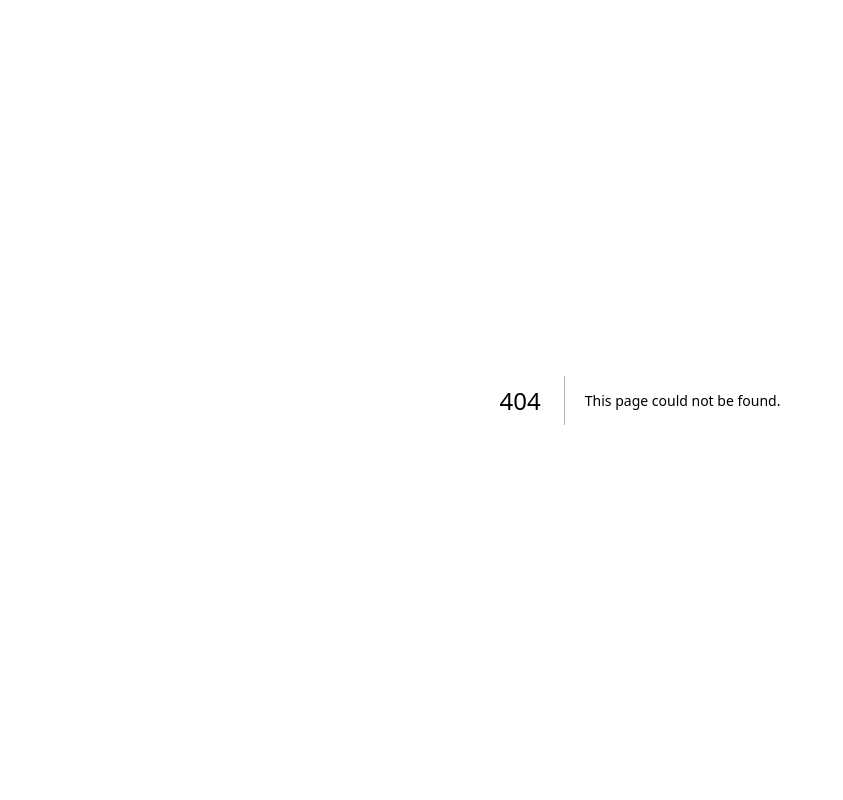
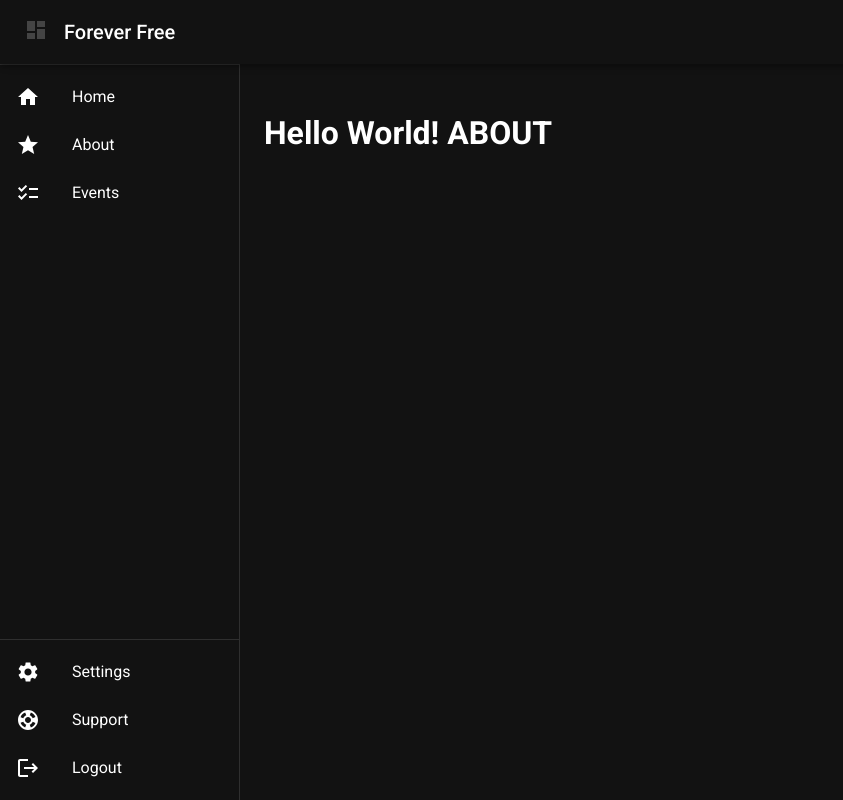
Before and after one commit to Airijko/ForeverFree-1.0, a Next.js app: page /about in a window 1280 px wide. Before the commit this address had no page. Shown: the whole page, without its empty margins (0-843 px from the left). Built offline with nearby package versions, Linux system fonts and the light colour scheme.

Commit message:
feat: updated layout.js

```diff
--- a/package.json
+++ b/package.json
@@ -18,6 +18,7 @@
   "dependencies": {
     "@emotion/react": "^11.11.1",
     "@emotion/styled": "^11.11.0",
+    "@mui/icons-material": "^5.14.3",
     "@mui/material": "^5.14.3",
     "eslint": "8.46.0",
     "eslint-config-next": "13.4.12",
--- /dev/null
+++ b/src/app/about/page.js
@@ -0,0 +1,7 @@
+export default function About() {
+  return (
+    <div>
+      <h1>Hello World! ABOUT</h1>
+    </div>
+  );
+}
--- a/src/app/layout.js
+++ b/src/app/layout.js
@@ -1,17 +1,114 @@
-import './globals.css';
-import { Inter } from 'next/font/google';
-
-const inter = Inter({ subsets: ['latin'] });
+import ChecklistIcon from '@mui/icons-material/Checklist';
+import DashboardIcon from '@mui/icons-material/Dashboard';
+import HomeIcon from '@mui/icons-material/Home';
+import LogoutIcon from '@mui/icons-material/Logout';
+import SettingsIcon from '@mui/icons-material/Settings';
+import StarIcon from '@mui/icons-material/Star';
+import SupportIcon from '@mui/icons-material/Support';
+import AppBar from '@mui/material/AppBar';
+import Box from '@mui/material/Box';
+import Divider from '@mui/material/Divider';
+import Drawer from '@mui/material/Drawer';
+import List from '@mui/material/List';
+import ListItem from '@mui/material/ListItem';
+import ListItemButton from '@mui/material/ListItemButton';
+import ListItemIcon from '@mui/material/ListItemIcon';
+import ListItemText from '@mui/material/ListItemText';
+import Toolbar from '@mui/material/Toolbar';
+import Typography from '@mui/material/Typography';
+import Link from 'next/link';
+import ThemeRegistry from '../components/ThemeRegistry/ThemeRegistry';
 
 export const metadata = {
-  title: 'Create Next App',
-  description: 'Generated by create next app',
+  title: 'Next.js App Router + Material UI v5',
+  description: 'Next.js App Router + Material UI v5',
 };
+
+const DRAWER_WIDTH = 240;
+
+const LINKS = [
+  { text: 'Home', href: '/', icon: HomeIcon },
+  { text: 'About', href: '/about', icon: StarIcon },
+  { text: 'Events', href: '/events', icon: ChecklistIcon },
+];
+
+const PLACEHOLDER_LINKS = [
+  { text: 'Settings', icon: SettingsIcon },
+  { text: 'Support', icon: SupportIcon },
+  { text: 'Logout', icon: LogoutIcon },
+];
 
 export default function RootLayout({ children }) {
   return (
     <html lang="en">
-      <body className={inter.className}>{children}</body>
+      <body>
+        <ThemeRegistry>
+          <AppBar position="fixed" sx={{ zIndex: 2000 }}>
+            <Toolbar sx={{ backgroundColor: 'background.paper' }}>
+              <DashboardIcon
+                sx={{ color: '#444', mr: 2, transform: 'translateY(-2px)' }}
+              />
+              <Typography variant="h6" noWrap component="div" color="white">
+                Forever Free
+              </Typography>
+            </Toolbar>
+          </AppBar>
+          <Drawer
+            sx={{
+              width: DRAWER_WIDTH,
+              flexShrink: 0,
+              '& .MuiDrawer-paper': {
+                width: DRAWER_WIDTH,
+                boxSizing: 'border-box',
+                top: ['48px', '56px', '64px'],
+                height: 'auto',
+                bottom: 0,
+              },
+            }}
+            variant="permanent"
+            anchor="left"
+          >
+            <Divider />
+            <List>
+              {LINKS.map(({ text, href, icon: Icon }) => (
+                <ListItem key={href} disablePadding>
+                  <ListItemButton component={Link} href={href}>
+                    <ListItemIcon>
+                      <Icon />
+                    </ListItemIcon>
+                    <ListItemText primary={text} />
+                  </ListItemButton>
+                </ListItem>
+              ))}
+            </List>
+            <Divider sx={{ mt: 'auto' }} />
+            <List>
+              {PLACEHOLDER_LINKS.map(({ text, icon: Icon }) => (
+                <ListItem key={text} disablePadding>
+                  <ListItemButton>
+                    <ListItemIcon>
+                      <Icon />
+                    </ListItemIcon>
+                    <ListItemText primary={text} />
+                  </ListItemButton>
+                </ListItem>
+              ))}
+            </List>
+          </Drawer>
+          <Box
+            component="main"
+            sx={{
+              flexGrow: 1,
+              bgcolor: 'background.default',
+              ml: `${DRAWER_WIDTH}px`,
+              mt: ['48px', '56px', '64px'],
+              p: 3,
+            }}
+          >
+            {children}
+          </Box>
+        </ThemeRegistry>
+      </body>
     </html>
   );
 }
--- /dev/null
+++ b/src/components/ThemeRegistry/EmotionCache.js
@@ -0,0 +1,80 @@
+'use client';
+
+import createCache from '@emotion/cache';
+import { CacheProvider as DefaultCacheProvider } from '@emotion/react';
+import { useServerInsertedHTML } from 'next/navigation';
+import * as React from 'react';
+
+// Adapted from https://github.com/garronej/tss-react/blob/main/src/next/appDir.tsx
+export default function NextAppDirEmotionCacheProvider(props) {
+  const { options, CacheProvider = DefaultCacheProvider, children } = props;
+
+  const [registry] = React.useState(() => {
+    const cache = createCache(options);
+    cache.compat = true;
+    const prevInsert = cache.insert;
+    let inserted = [];
+    cache.insert = (...args) => {
+      const [selector, serialized] = args;
+      if (cache.inserted[serialized.name] === undefined) {
+        inserted.push({
+          name: serialized.name,
+          isGlobal: !selector,
+        });
+      }
+      return prevInsert(...args);
+    };
+    const flush = () => {
+      const prevInserted = inserted;
+      inserted = [];
+      return prevInserted;
+    };
+    return { cache, flush };
+  });
+
+  useServerInsertedHTML(() => {
+    const inserted = registry.flush();
+    if (inserted.length === 0) {
+      return null;
+    }
+    let styles = '';
+    let dataEmotionAttribute = registry.cache.key;
+
+    const globals = [];
+
+    inserted.forEach(({ name, isGlobal }) => {
+      const style = registry.cache.inserted[name];
+
+      if (typeof style !== 'boolean') {
+        if (isGlobal) {
+          globals.push({ name, style });
+        } else {
+          styles += style;
+          dataEmotionAttribute += ` ${name}`;
+        }
+      }
+    });
+
+    return (
+      <React.Fragment>
+        {globals.map(({ name, style }) => (
+          <style
+            key={name}
+            data-emotion={`${registry.cache.key}-global ${name}`}
+            // eslint-disable-next-line react/no-danger
+            dangerouslySetInnerHTML={{ __html: style }}
+          />
+        ))}
+        {styles && (
+          <style
+            data-emotion={dataEmotionAttribute}
+            // eslint-disable-next-line react/no-danger
+            dangerouslySetInnerHTML={{ __html: styles }}
+          />
+        )}
+      </React.Fragment>
+    );
+  });
+
+  return <CacheProvider value={registry.cache}>{children}</CacheProvider>;
+}
--- /dev/null
+++ b/src/components/ThemeRegistry/ThemeRegistry.js
@@ -0,0 +1,18 @@
+'use client';
+
+import CssBaseline from '@mui/material/CssBaseline';
+import { ThemeProvider } from '@mui/material/styles';
+import NextAppDirEmotionCacheProvider from './EmotionCache';
+import theme from './theme';
+
+export default function ThemeRegistry({ children }) {
+  return (
+    <NextAppDirEmotionCacheProvider options={{ key: 'mui' }}>
+      <ThemeProvider theme={theme}>
+        {/* CssBaseline kickstart an elegant, consistent, and simple baseline to build upon. */}
+        <CssBaseline />
+        {children}
+      </ThemeProvider>
+    </NextAppDirEmotionCacheProvider>
+  );
+}
--- /dev/null
+++ b/src/components/ThemeRegistry/theme.js
@@ -0,0 +1,30 @@
+import { createTheme } from '@mui/material/styles';
+import { Roboto } from 'next/font/google';
+
+const roboto = Roboto({
+  weight: ['300', '400', '500', '700'],
+  subsets: ['latin'],
+  display: 'swap',
+});
+
+const theme = createTheme({
+  palette: {
+    mode: 'dark',
+  },
+  typography: {
+    fontFamily: roboto.style.fontFamily,
+  },
+  components: {
+    MuiAlert: {
+      styleOverrides: {
+        root: ({ ownerState }) => ({
+          ...(ownerState.severity === 'info' && {
+            backgroundColor: '#60a5fa',
+          }),
+        }),
+      },
+    },
+  },
+});
+
+export default theme;
```
Also changed, not shown: src/app/events/page.js (added, +7 -0 lines), src/app/page.js (+5 -89 lines), 1 other file (tests, documents, lock files or other folders).
